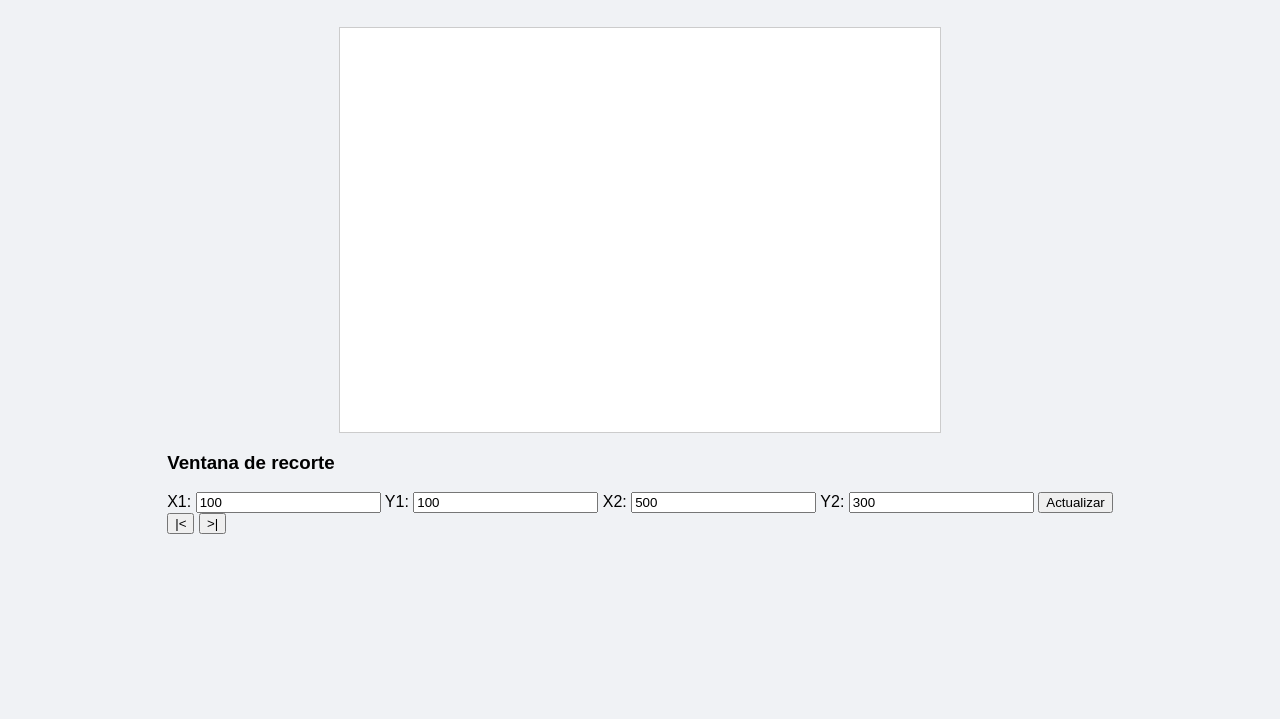
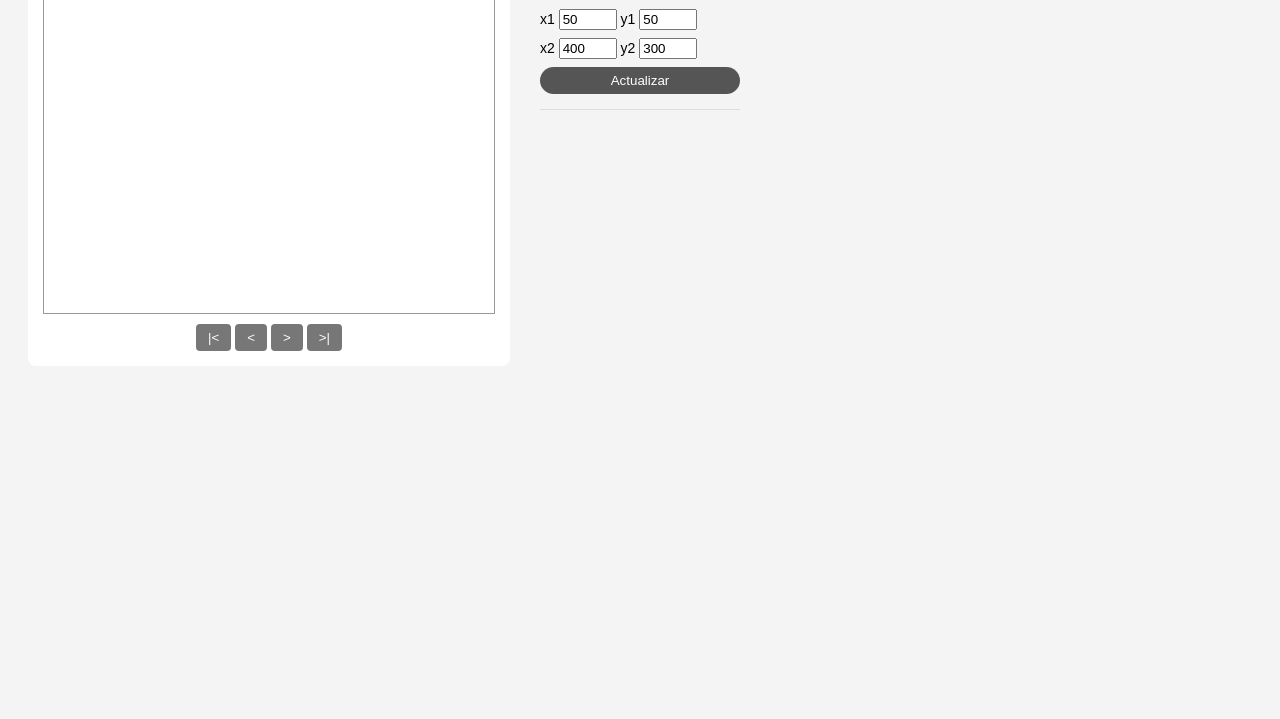
Before and after one commit to estnataliavarela/taller31, a plain HTML site: page index.html in a window 1280 px wide. Shown: the part 81-800 px from the top of the page. Drawn offline with Linux system fonts and the light colour scheme.

Commit message:
Arreglo de estructura y diseño lateral

```diff
--- a/index.html
+++ b/index.html
@@ -1,33 +1,31 @@
 <!DOCTYPE html>
-<html lang="es">
+<html>
 <head>
-    <meta charset="UTF-8">
-    <title>Taller 3-1: Cohen-Sutherland</title>
-    <style>
-        body { font-family: sans-serif; display: flex; flex-direction: column; align-items: center; background-color: #f0f2f5; }
-        #canvas-container { background: white; border: 1px solid #ccc; margin-top: 20px; }
-    </style>
+  <style>
+    body { display: flex; font: 14px Arial; gap: 20px; padding: 20px; background: #f4f4f4; }
+    .c { text-align: center; background: white; padding: 15px; border-radius: 8px; }
+    canvas { border: 1px solid #999; display: block; }
+    .p { width: 200px; padding: 10px; }
+    input { width: 50px; margin-bottom: 8px; }
+    button { cursor: pointer; background: #777; color: #fff; border: none; padding: 6px 12px; border-radius: 4px; }
+    #i { margin-top: 15px; border-top: 1px solid #ddd; padding-top: 10px; }
+  </style>
 </head>
 <body>
-    <h1>Recorte de Líneas (Cohen-Sutherland)</h1>
-    <div id="canvas-container">
-        <canvas id="canvas" width="600" height="400"></canvas>
+  <div class="c">
+    <canvas id="cv" width="450" height="350"></canvas>
+    <div style="margin-top:10px">
+      <button onclick="nv(0)">|<</button> <button onclick="nv(e-1)"><</button>
+      <button onclick="nv(e+1)">></button> <button onclick="nv(4)">>|</button>
     </div>
-    <script src="script.js"></script>
+  </div>
+  <div class="p">
+    <h3>Ventana de recorte</h3>
+    x1 <input id="x1" value="50"> y1 <input id="y1" value="50"><br>
+    x2 <input id="x2" value="400"> y2 <input id="y2" value="300"><br>
+    <button onclick="rd()" style="width:100%; border-radius:20px; background: #555;">Actualizar</button>
+    <div id="i"></div>
+  </div>
+  <script src="script.js"></script>
 </body>
 </html>
-<div class="controls">
-        <div class="window-inputs">
-            <h3>Ventana de recorte</h3>
-            X1: <input type="number" id="winX1" value="100" size="4">
-            Y1: <input type="number" id="winY1" value="100" size="4">
-            X2: <input type="number" id="winX2" value="500" size="4">
-            Y2: <input type="number" id="winY2" value="300" size="4">
-            <button id="btnUpdate">Actualizar</button>
-        </div>
-        <div class="nav-buttons">
-            <button id="btnPrev"> |< </button>
-            <button id="btnNext"> >| </button>
-        </div>
-        <div id="info"></div>
-    </div>
```
